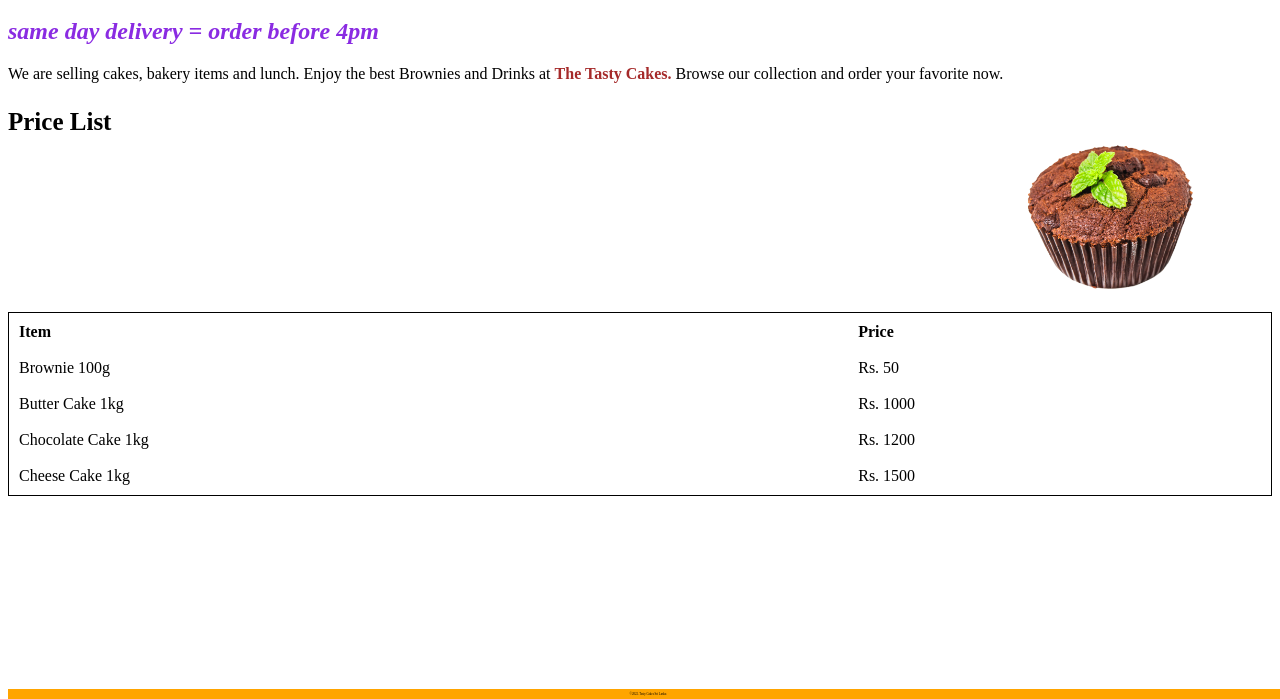
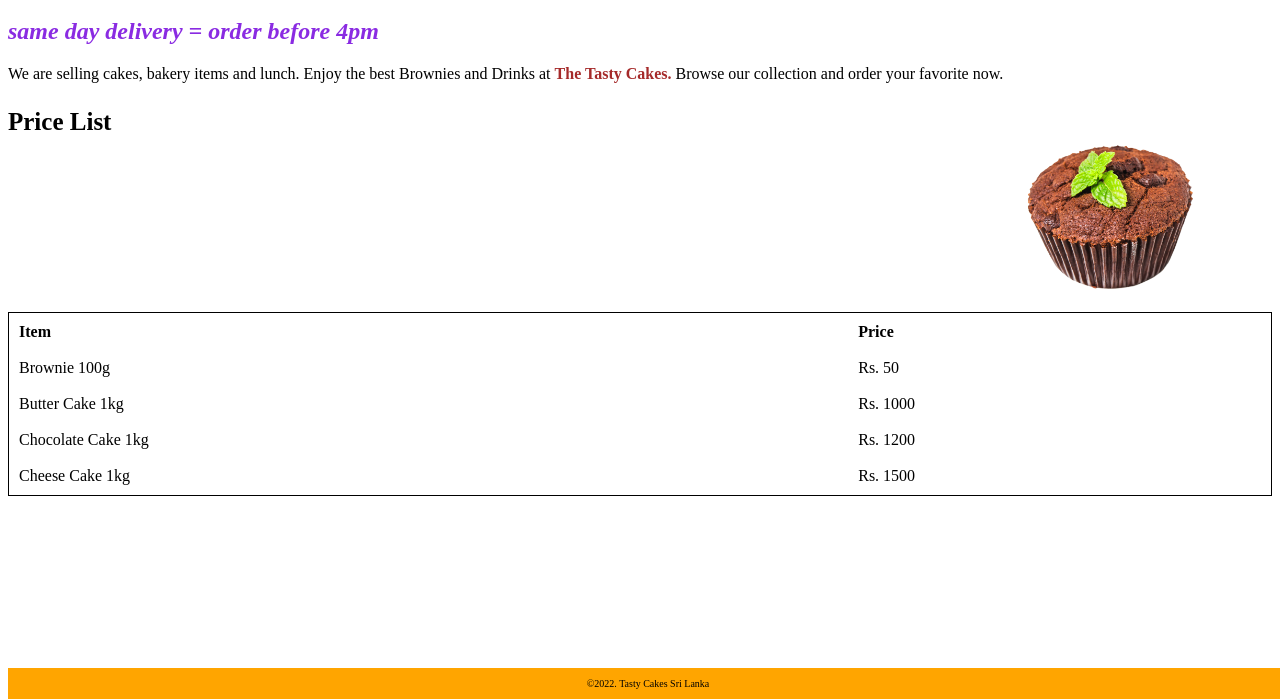
Before and after one commit to dasunsucharith/building_a_website_with_html_and_css, a plain HTML site: page index.html in a window 1280 px wide. Shown: the part 101-800 px from the top of the page. Drawn offline with Linux system fonts and the light colour scheme.

Commit message:
Update styles.css

```diff
--- a/styles.css
+++ b/styles.css
@@ -25,7 +25,7 @@ td, th {
 footer {
     text-align: center;
     font-family: 'Times New Roman', Times, serif;
-    font-size: 3px;
+    font-size: 10px;
     background-color: orange;
     color: black;
     position: fixed;
```
